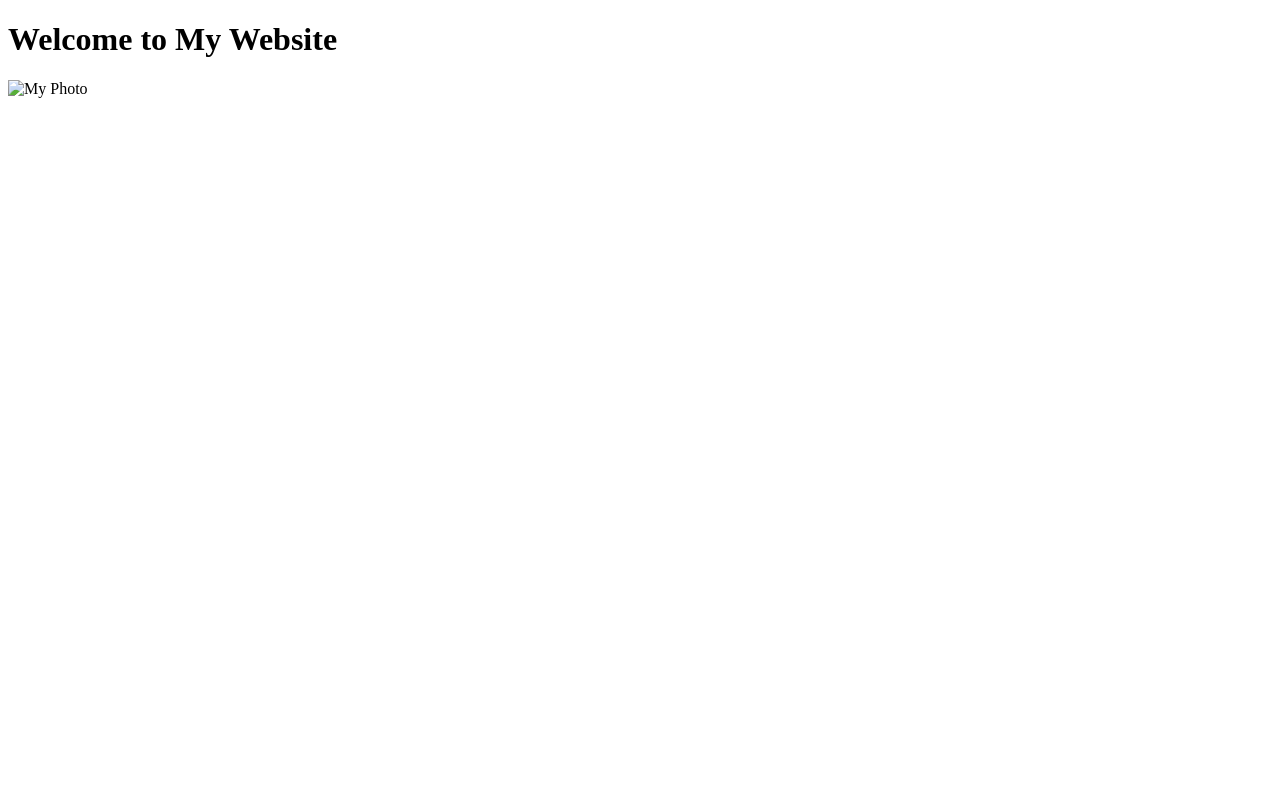
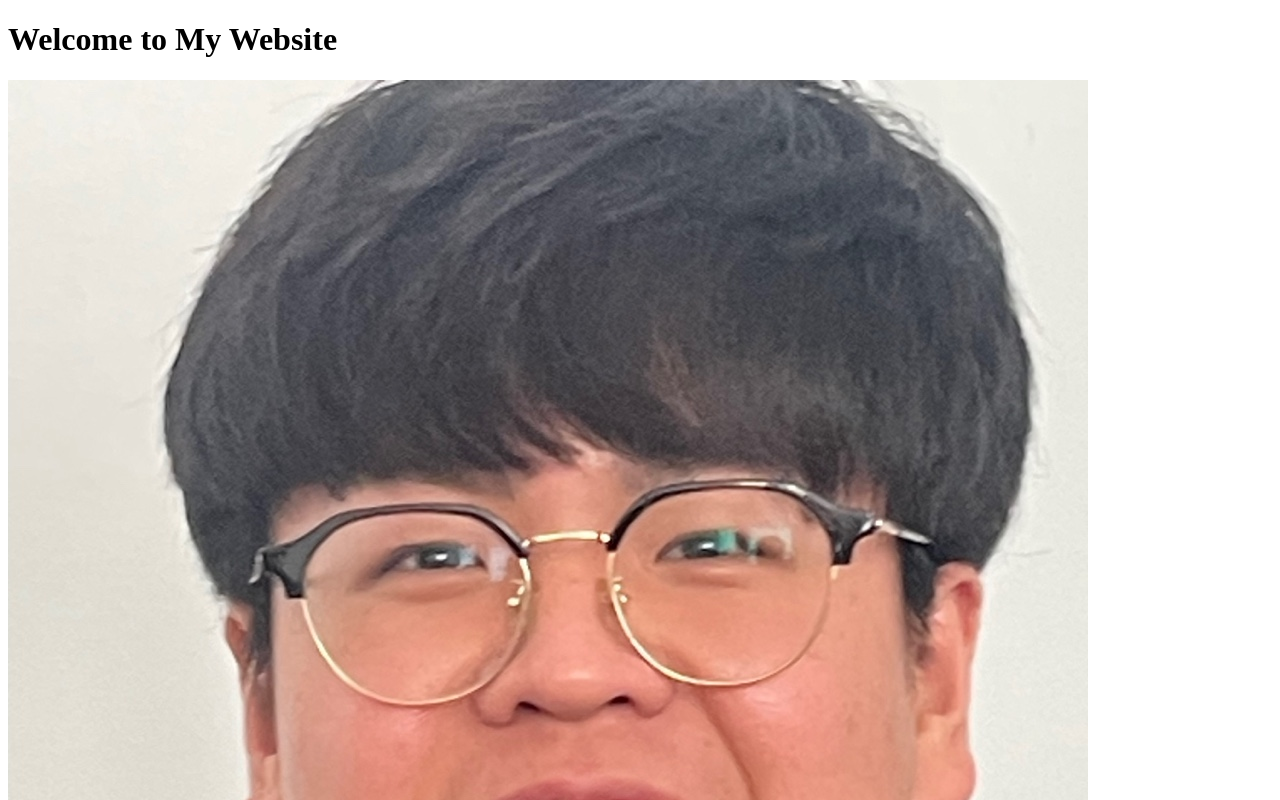
Before and after one commit to qowp4069/Hjwchinese.github.io, a plain HTML site: page Index.html in a window 1280 px wide. Shown: the top 800 px of the page. Drawn offline with Linux system fonts and the light colour scheme.

Commit message:
Update Index.html

```diff
--- a/Index.html
+++ b/Index.html
@@ -7,6 +7,6 @@
 </head>
 <body>
     <h1>Welcome to My Website</h1>
-    <img src="사진 URL 또는 파일 경로" alt="My Photo">
+    <img src="IMG_0182.jpeg" alt="My Photo">
 </body>
 </html>
```
